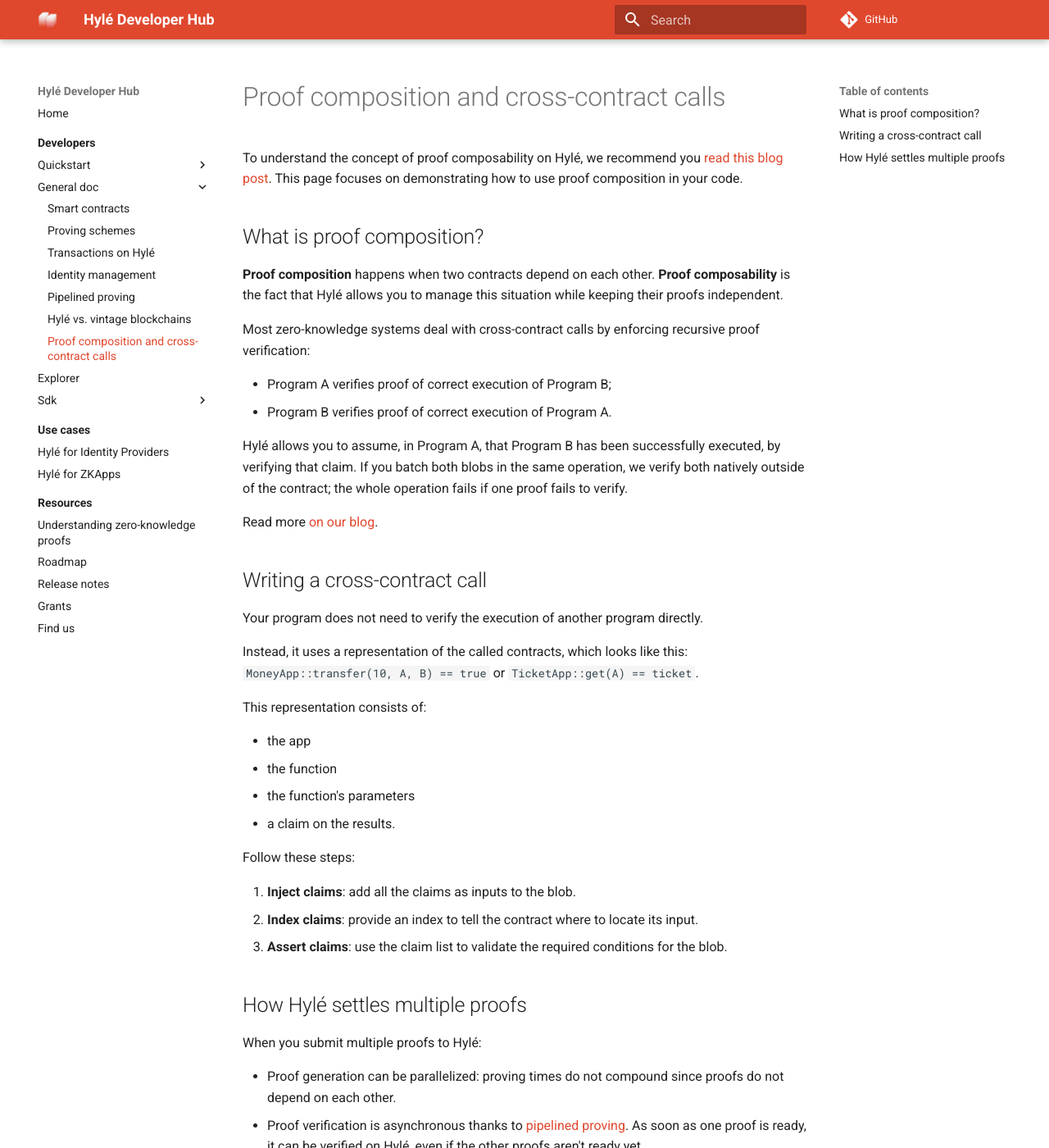
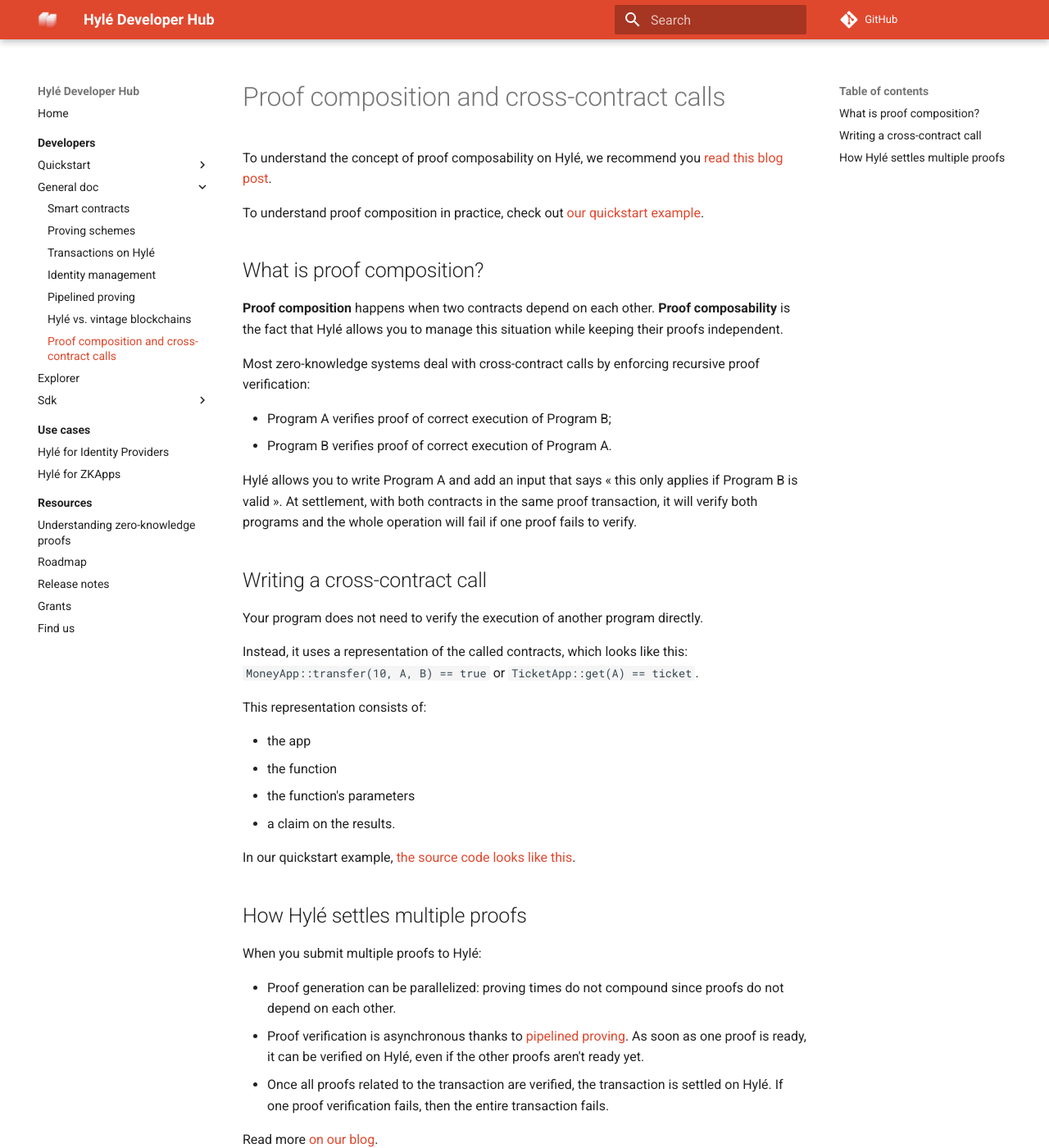
Before and after one commit to Hyle-org/devhub-hyle, an MkDocs documentation site: the page built from docs/developers/general-doc/proof-composability.md, in a window 1280 px wide and 1400 px high. Shown: the whole window at 82% size. Built offline with MkDocs 1.6.1 and Material for MkDocs 9.7.7, drawn with Linux system fonts in a browser that asks for light colours; comment, search, counter and statistics services are not loaded.

Commit message:
proof composability

```diff
--- a/docs/developers/general-doc/proof-composability.md
+++ b/docs/developers/general-doc/proof-composability.md
@@ -1,8 +1,8 @@
 # Proof composition and cross-contract calls
 
-<!-- Réécrire avec un exemple -->
+To understand the concept of proof composability on Hylé, we recommend you [read this blog post](https://blog.hyle.eu/proof-composability-on-hyle/).
 
-To understand the concept of proof composability on Hylé, we recommend you [read this blog post](https://blog.hyle.eu/proof-composability-on-hyle/). This page focuses on demonstrating how to use proof composition in your code.
+To understand proof composition in practice, check out [our quickstart example](../quickstart/proof-composition.md).
 
 ## What is proof composition?
 
@@ -13,10 +13,7 @@
 - Program A verifies proof of correct execution of Program B;
 - Program B verifies proof of correct execution of Program A.
 
-<!-- Rewrite section -->
-Hylé allows you to assume, in Program A, that Program B has been successfully executed, by verifying that claim. If you batch both blobs in the same operation, we verify both natively outside of the contract; the whole operation fails if one proof fails to verify.
-
-Read more [on our blog](https://blog.hyle.eu/proof-composability-on-hyle/).
+Hylé allows you to write Program A and add an input that says « this only applies if Program B is valid ». At settlement, with both contracts in the same proof transaction, it will verify both programs and the whole operation will fail if one proof fails to verify.
 
 ## Writing a cross-contract call
 
@@ -31,13 +28,7 @@
 - the function's parameters
 - a claim on the results.
 
-<!-- TODO: replace list with an example -->
-
-Follow these steps:
-
-1. **Inject claims**: add all the claims as inputs to the blob.
-1. **Index claims**: provide an index to tell the contract where to locate its input.
-1. **Assert claims**: use the claim list to validate the required conditions for the blob.
+In our quickstart example, [the source code looks like this](https://github.com/Hyle-org/examples/blob/492501ebe6caad8a0fbe3f286f0f51f0ddca537c/ticket-app/contract/src/lib.rs#L44-L66).
 
 ## How Hylé settles multiple proofs
 
```
